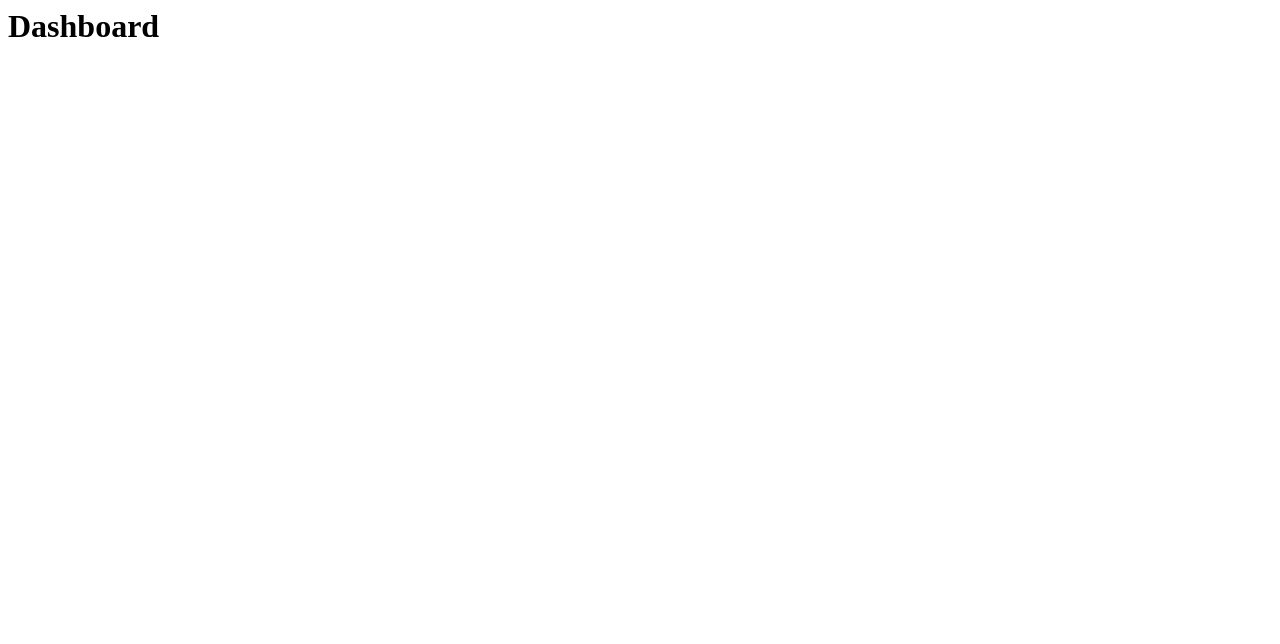
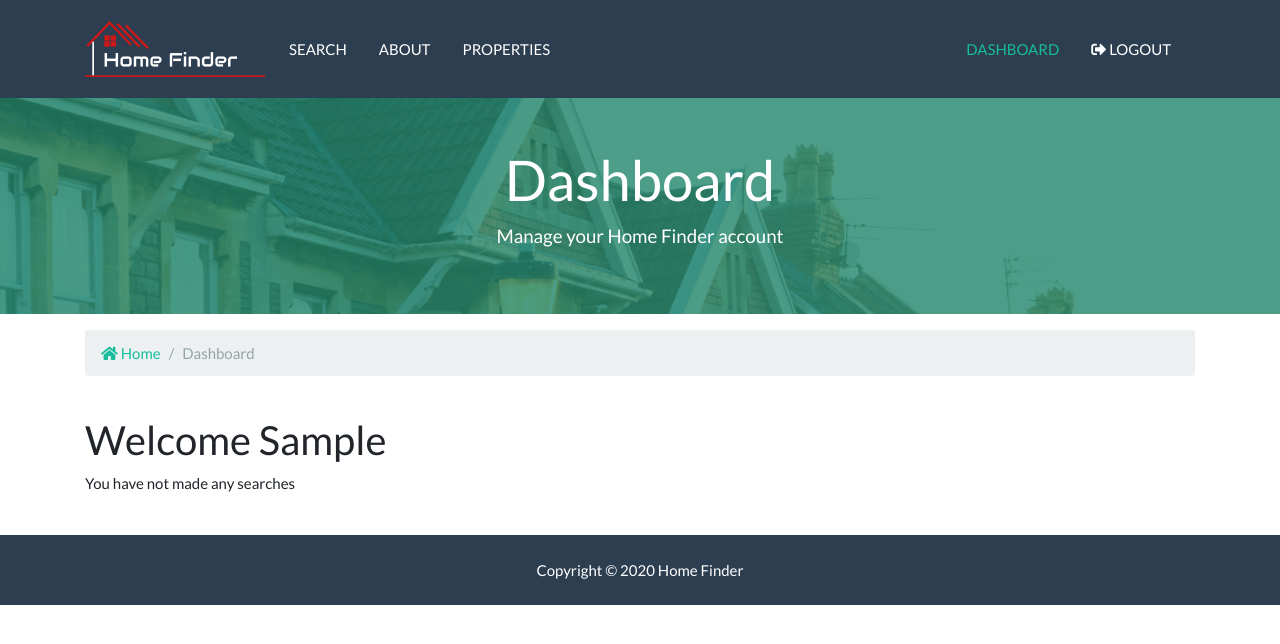
Before and after one commit to peterintest/homefinder, a Django app: page /accounts/dashboard in a window 1280 px wide. Before the commit the part shown is almost empty. Shown: the top 644 px of the page. Run offline with Django 3.2, Linux system fonts and the light colour scheme; the visitor is signed in with stand-in values (Sample User, id 1); data that the repository does not hold is empty; some libraries are stand-ins or nearby versions.

Commit message:
Added dashboard template

```diff
--- a/templates/accounts/dashboard.html
+++ b/templates/accounts/dashboard.html
@@ -1 +1,99 @@
-<h1>Dashboard</h1>
+{% extends 'base.html' %}
+{% load humanize %}
+{% block title %}| Dashboard{% endblock %}
+{% block content %}
+<section id="showcase-inner" class="py-5 text-white">
+    <div class="container">
+      <div class="row text-center">
+        <div class="col-md-12">
+          <h1 class="display-4">Dashboard</h1>
+          <p class="lead">Manage your Home Finder account</p>
+        </div>
+      </div>
+    </div>
+  </section>
+
+  <!-- Breadcrumb -->
+  <section id="bc" class="mt-3">
+    <div class="container">
+      <nav aria-label="breadcrumb">
+        <ol class="breadcrumb">
+          <li class="breadcrumb-item">
+            <a href="{% url 'index' %}">
+              <i class="fas fa-home"></i> Home</a>
+          </li>
+          <li class="breadcrumb-item active">Dashboard</li>
+        </ol>
+      </nav>
+    </div>
+  </section>
+
+<!-- Messages -->
+{% include 'partials/_messages.html' %}
+
+  <section id="dashboard" class="py-4">
+    <div class="container">
+      <div class="row">
+        <div class="col-md-12">
+          <h2>Welcome {{user.first_name}}</h2>
+          {% if searches %}
+            <p>Here are your most recent property searches</p>
+            <table class="table">
+              <thead>
+                <tr>
+                  <th scope="col">Search Date/Time</th>
+                  <th scope="col">Keywords</th>
+                  <th scope="col">Bedrooms</th>
+                  <th scope="col">Max Price</th>
+                  <th></th>
+                </tr>
+              </thead>
+              <tbody>
+                {% for search in searches %}
+                  <tr>
+                    <td>{{ search.search_date }}</td>
+                    <td>
+                      {% if search.keywords %}
+                        {{ search.keywords }}
+                      {% else %}
+                        None
+                      {% endif %}
+                    </td>
+                    <td>
+                      {% if search.bedrooms != 0 %}
+                        {{ search.bedrooms }}
+                      {% else %}
+                        Any
+                      {% endif %}
+                    </td>
+                    <td>
+                      {% if search.max_price != 0 %}
+                          £{{ search.max_price | intcomma }}
+                      {% else %}
+                        Any
+                      {% endif %}
+                    </td>
+                    <td>
+                    <form action="{% url 'search' %}">
+                        <input name="keywords" value="{{ search.keywords }}" hidden="true">
+                        {% if search.bedrooms != 0 %}
+                          <input name="bedrooms" value="{{ search.bedrooms }}" hidden="true">
+                        {% endif %}
+                        {% if search.price != 0 %}
+                          <input name="price" value="{{ search.max_price }}" hidden="true">
+                        {% endif %}
+                        <input type="submit" value="Search" class="btn btn-light">
+                    </form>
+                    </td>
+                  </tr>
+                {% endfor %}
+              </tbody>
+            </table>
+          {% else %}
+            <p>You have not made any searches</p>
+          {% endif %}
+        </div>
+      </div>
+    </div>
+  </section>
+{% endblock %}
```
